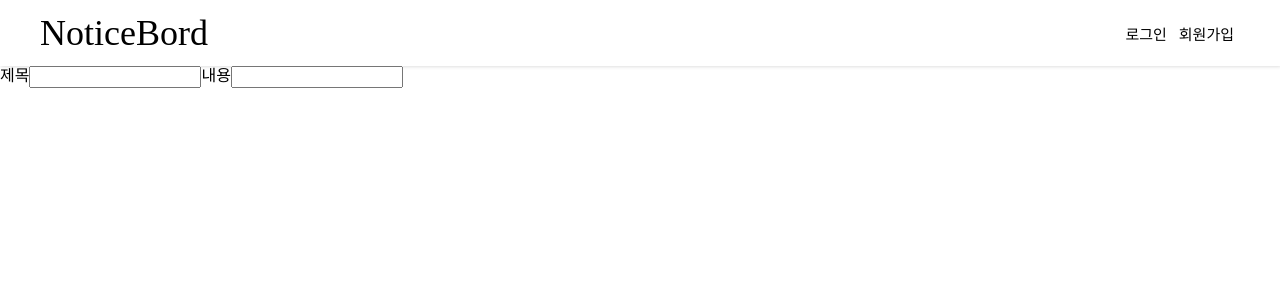
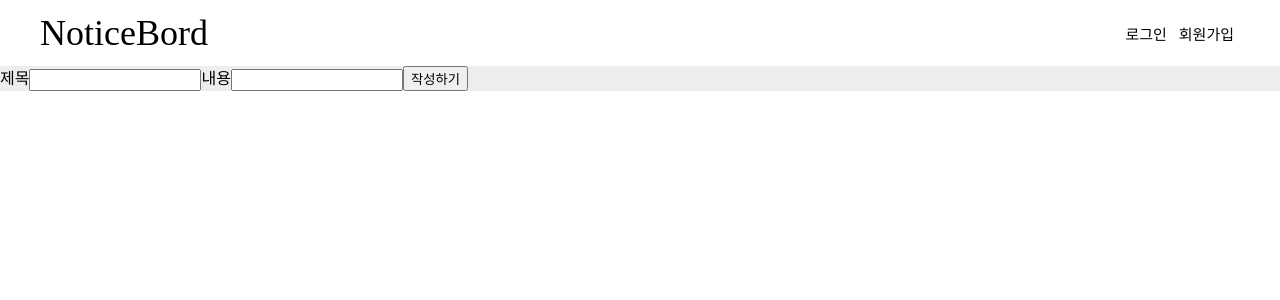
Before and after one commit to hwangdae/notice-board, a React (Create React App) app: page /WritePost in a window 1280 px wide. Shown: the top 300 px of the page. Built offline with nearby package versions, Linux system fonts and the light colour scheme; no server answers; a web font is replaced by a local one.

Commit message:
data-post

```diff
--- a/package.json
+++ b/package.json
@@ -17,6 +17,7 @@
     "react-scripts": "5.0.1",
     "styled-components": "^6.1.0",
     "typescript": "^4.4.2",
+    "uid": "^2.0.2",
     "web-vitals": "^2.1.0"
   },
   "scripts": {
--- a/src/components/Main/Post.tsx
+++ b/src/components/Main/Post.tsx
@@ -1,9 +1,52 @@
-import React from 'react'
+import { collection, getDoc, getDocs, onSnapshot, orderBy, query } from 'firebase/firestore'
+import React, { useEffect, useState } from 'react'
+import styled from 'styled-components'
+import { db } from '../../firebase'
+
+interface PostsType {
+  id:string,
+  title:string,
+  content:string
+}
 
 const Post = () => {
+
+  const [posts,setPosts] = useState<any[]>([])
+
+  const fetchPosts = async () => {
+    const q = query(collection(db,"post"));
+    const querySnapshot = await getDocs(q);
+    const fetchedposts = querySnapshot.docs.map((doc)=> ({
+      id:doc.id,
+      ...doc.data(),
+    }))
+    setPosts(fetchedposts)
+  }
+
+  useEffect(()=> {
+    fetchPosts()
+  },[])
+
+  console.log(posts)
+
+
+
+
   return (
-    <div>Post</div>
+    <S.SectionWrap>{posts.map((post:PostsType)=>{
+      return (
+        <div key={post.id}>
+        <p>{post.title}</p>
+        <p>{post.content}</p></div>
+      )
+    })}</S.SectionWrap>
   )
 }
 
 export default Post
+
+const S = {
+  SectionWrap:styled.div`
+    width: 80%;
+  `
+}
--- a/src/components/Main/Section.tsx
+++ b/src/components/Main/Section.tsx
@@ -11,7 +11,6 @@ const Section = () => {
             <S.SectionInner>
                 <SideBar />
                 <Post />
-
             </S.SectionInner>
         </S.SectionWrap>
 
@@ -22,11 +21,12 @@ export default Section
 
 const S = {
     SectionWrap: styled.div`
-        margin-top: 20px;
+        padding-top: 20px;
     `,
     SectionInner: styled(FlexBoxCenter)`
        width : 1200px;
        margin: 0 auto;
+       gap: 20px;
 
     `
 }
--- a/src/firebase.tsx
+++ b/src/firebase.tsx
@@ -1,6 +1,8 @@
 // Import the functions you need from the SDKs you need
 import { initializeApp } from "firebase/app";
 import { getAuth } from "firebase/auth";
+import {getDatabase} from "firebase/database"
+import {getFirestore} from "firebase/firestore"
 // TODO: Add SDKs for Firebase products that you want to use
 // https://firebase.google.com/docs/web/setup#available-libraries
 
@@ -17,3 +19,5 @@ const firebaseConfig = {
 // Initialize Firebase
 const app = initializeApp(firebaseConfig);
 export const auth = getAuth(app)
+// export const db = getDatabase(app)
+export const db = getFirestore(app)
--- a/src/layout/Layout.tsx
+++ b/src/layout/Layout.tsx
@@ -1,14 +1,23 @@
 import React from "react";
 import Header from "../components/header/Header";
 import { Outlet } from "react-router-dom";
+import styled from "styled-components";
 
 const Layout = () => {
   return (
     <>
       <Header />
-      <Outlet/>
+      <S.Container>
+        <Outlet />
+      </S.Container>
     </>
   );
 };
 
 export default Layout;
+
+const S = {
+  Container: styled.div`
+    background-color: #ededed;
+  `
+}
--- a/src/pages/WritePost.tsx
+++ b/src/pages/WritePost.tsx
@@ -1,10 +1,28 @@
-import React from "react";
+import { ref, set } from "firebase/database";
+import React, { ChangeEvent, useState } from "react";
+import { db } from "../firebase";
+import { addDoc, collection } from "firebase/firestore";
+
 
 const WritePost = () => {
+  const [title, setTitle] = useState("")
+  const [content, setContent] = useState("")
+  const writePostSubmit = async() => {
+    await addDoc(collection(db, "post"), { title, content })
+    alert("작성완료")
+    setTitle("")
+    setContent("")
+  }
   return (
     <>
-      <label>제목</label><input></input>
-      <label>내용</label><input></input>
+
+      <label>제목</label><input value={title} onChange={(e: ChangeEvent<HTMLInputElement>) => {
+        setTitle(e.target.value)
+      }}></input>
+      <label>내용</label><input value={content} onChange={(e: ChangeEvent<HTMLInputElement>) => {
+        setContent(e.target.value)
+      }}></input>
+      <button onClick={writePostSubmit}>작성하기</button>
     </>
   );
 };
```
Also changed, not shown: 1 other file (tests, documents, lock files or other folders).
